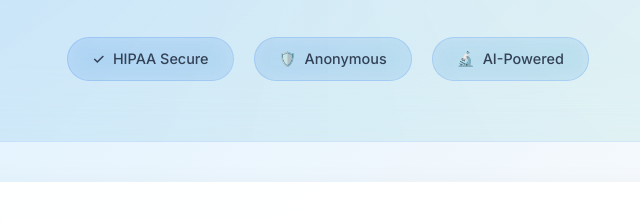
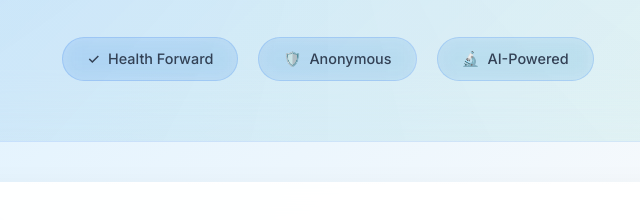
Before and after one commit to siscx/voice-donation-app, a plain HTML site: page static/index.html in a window 1280 px wide. Shown: the part 508-728 px from the top of the page, 312-952 px from the left. Drawn offline with Linux system fonts and the light colour scheme.

Commit message:
removed HIPAA compliance claim for now.

```diff
--- a/static/index.html
+++ b/static/index.html
@@ -28,7 +28,7 @@
                 <div class="trust-badges">
                     <div class="trust-badge">
                         <span>✓</span>
-                        <span data-translate="trustBadge1">HIPAA Secure</span>
+                        <span data-translate="trustBadge1">Health Forward</span>
                     </div>
                     <div class="trust-badge">
                         <span>🛡️</span>
```
